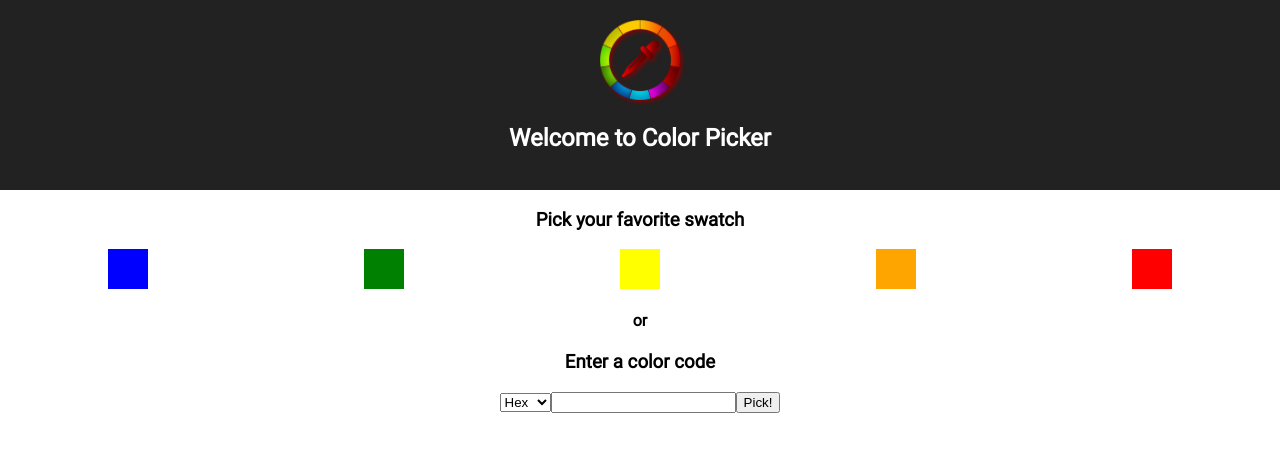
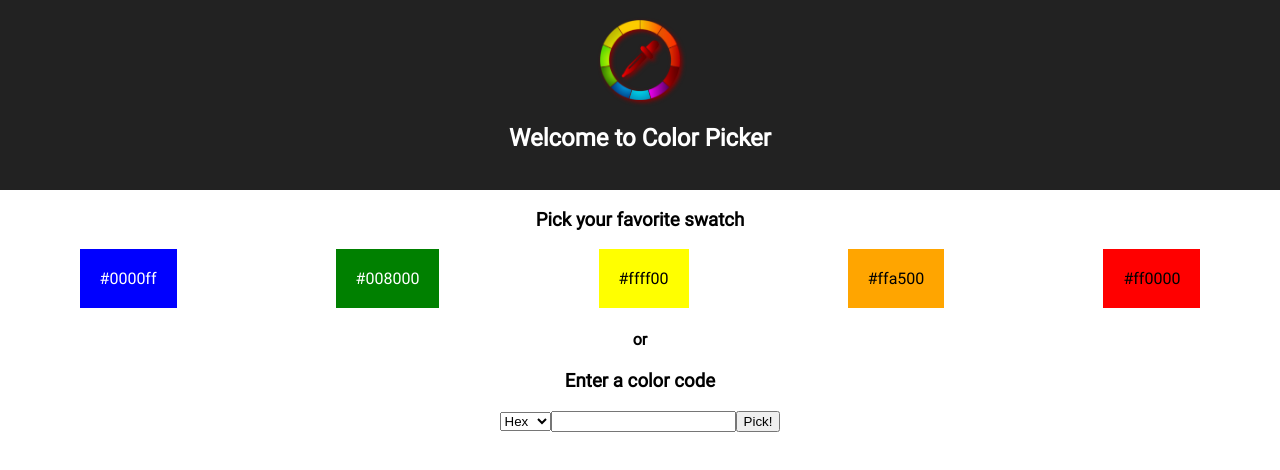
Before and after one commit to Josh31415/JsProject, a React (Create React App) app in the folder color-picker/: page / in a window 1280 px wide. Shown: the top 470 px of the page. Built offline with nearby package versions, Linux system fonts and the light colour scheme.

Commit message:
Add color values to swatches

```diff
--- a/color-picker/src/App.css
+++ b/color-picker/src/App.css
@@ -27,11 +27,13 @@
 
 .App-swatch-col-1 {
   background-color: blue;
+  color: white;
   padding: 20px;
 }
 
 .App-swatch-col-2 {
   background-color: green;
+  color: white;
   padding: 20px;
 }
 
--- a/color-picker/src/App.js
+++ b/color-picker/src/App.js
@@ -15,11 +15,11 @@ class App extends Component {
           <h3>Pick your favorite swatch</h3>
           <Grid>
             <Row className="show-grid App-swatch-grid">
-              <Col className="App-swatch-col-1" xs={2} md={2}></Col>
-              <Col className="App-swatch-col-2" xs={2} md={2}></Col>
-              <Col className="App-swatch-col-3" xs={2} md={2}></Col>
-              <Col className="App-swatch-col-4" xs={2} md={2}></Col>
-              <Col className="App-swatch-col-5" xs={2} md={2}></Col>
+              <Col className="App-swatch-col-1" xs={2} md={2}>#0000ff</Col>
+              <Col className="App-swatch-col-2" xs={2} md={2}>#008000</Col>
+              <Col className="App-swatch-col-3" xs={2} md={2}>#ffff00</Col>
+              <Col className="App-swatch-col-4" xs={2} md={2}>#ffa500</Col>
+              <Col className="App-swatch-col-5" xs={2} md={2}>#ff0000</Col>
             </Row>
           </Grid>
         </div>
```
